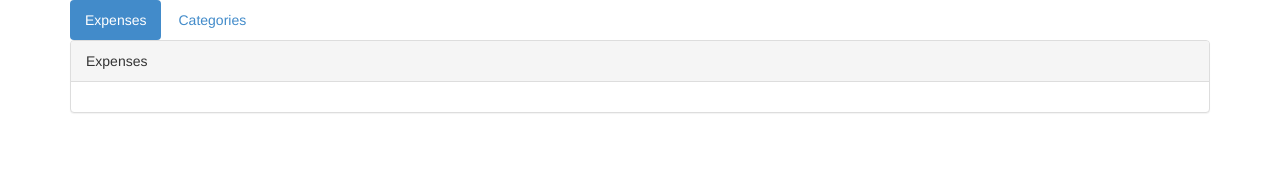
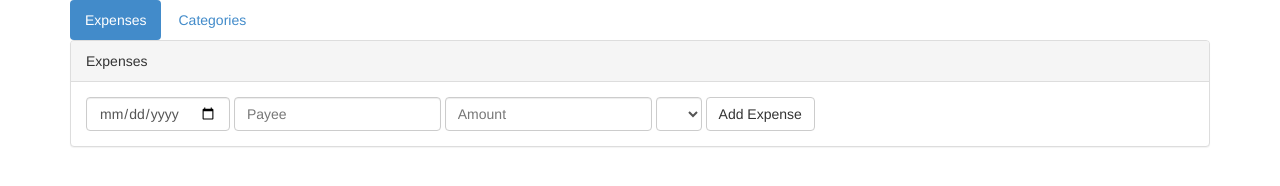
Before and after one commit to w31/SimpleExpense, a plain HTML site: page SimpleExpense.UI/Index.html in a window 1280 px wide. Drawn offline with Linux system fonts and the light colour scheme; no server answers.

Commit message:
Form for adding expense.

```diff
--- a/SimpleExpense.UI/Index.html
+++ b/SimpleExpense.UI/Index.html
@@ -16,6 +16,16 @@
         <div class="panel panel-default" ng-show="nav.isSet(1)">
             <div class="panel-heading">Expenses</div>
             <div class="panel-body">
+                <form class="form-inline" name="expenseItemForm" ng-controller="ExpenseItemController as expenseCtrl" ng-submit="expenseItemForm.$valid && expenseCtrl.addExpense()" novalidate>
+                    <div class="form-group">
+                        <input type="date" class="form-control" placeholder="Date" title="Date" ng-model="expenseCtrl.expenseItem.Date" required />
+                        <input type="text" class="form-control" placeholder="Payee" title="Payee" ng-model="expenseCtrl.expenseItem.Payee" required />
+                        <input type="text" class="form-control" placeholder="Amount" title="Amount" ng-model="expenseCtrl.expenseItem.Amount" required />
+                        <select class="form-control" ng-model="expenseCtrl.expenseItem.CategoryID" ng-options="category.ID as category.Name for category in app.categories" required>
+                        </select>
+                    </div>
+                    <button type="submit" class="btn btn-default">Add Expense</button>
+                </form>
             </div>
 
             <table class="table table-striped">
--- a/SimpleExpense.UI/assets/js/app.js
+++ b/SimpleExpense.UI/assets/js/app.js
@@ -33,6 +33,15 @@ app.controller('CategoryController', ['expenseService', function (expenseService
     };
 }]);
 
+app.controller('ExpenseItemController', ['expenseService', function (expenseService) {
+    this.expenseItem = {};
+
+    this.addExpense = function () {
+        expenseService.addExpense(this.expenseItem);
+        this.expenseItem = {};
+    };
+}]);
+
 app.service('expenseService', ['$http', function ($http) {
     var endpoint = "http://localhost:11171/api";
 
```
